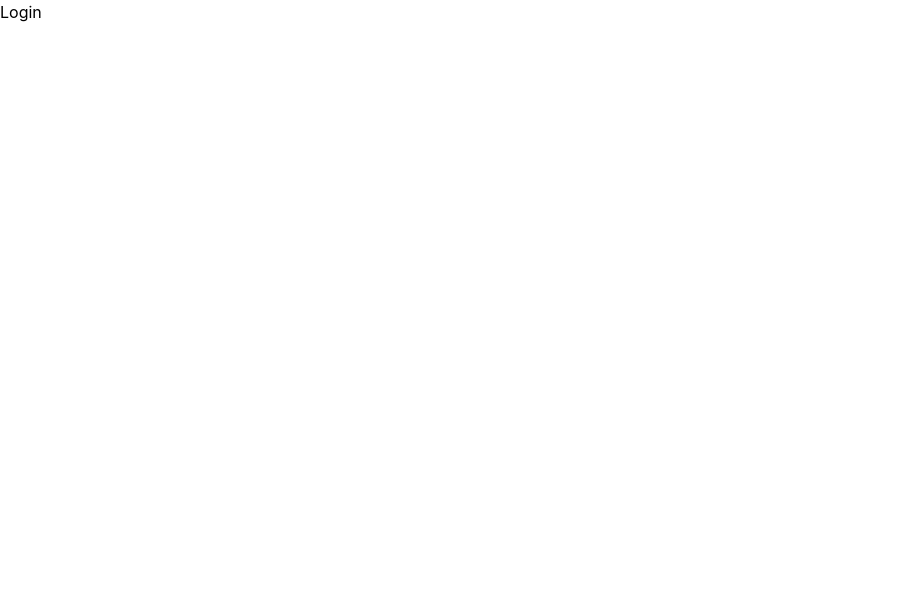
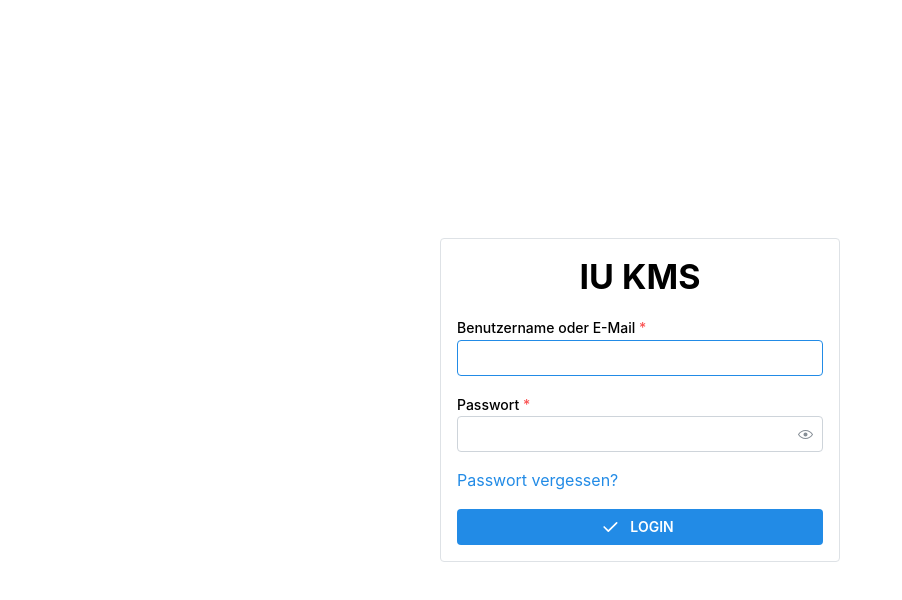
Before and after one commit to Daniel-Singer/iu-frontend, a React (Vite) app: page /login in a window 1280 px wide. Shown: the top 600 px of the page, without its empty margins (0-902 px from the left). Built offline with nearby package versions, Linux system fonts and the light colour scheme.

Commit message:
init commit login form

```diff
--- /dev/null
+++ b/src/components/buttons/SubmitButton.tsx
@@ -0,0 +1,23 @@
+import { Button, MantineColor } from '@mantine/core';
+import { IconCheck } from '@tabler/icons-react';
+
+interface IProps {
+  color?: MantineColor;
+  onClick?: () => void;
+  children: string;
+}
+
+const SubmitButton = ({ color = 'blue', onClick, children }: IProps) => {
+  return (
+    <Button
+      leftSection={<IconCheck size={20} />}
+      color={color}
+      onClick={onClick}
+      type="submit"
+    >
+      {children.toUpperCase()}
+    </Button>
+  );
+};
+
+export default SubmitButton;
--- /dev/null
+++ b/src/forms/login/LoginForm.tsx
@@ -0,0 +1,32 @@
+import {
+  Anchor,
+  Paper,
+  PasswordInput,
+  Stack,
+  TextInput,
+  Title,
+} from '@mantine/core';
+import SubmitButton from '../../components/buttons/SubmitButton';
+import { useEffect, useRef } from 'react';
+
+const LoginForm = () => {
+  const ref = useRef<HTMLInputElement | null>(null);
+  useEffect(() => {
+    ref.current?.focus();
+  }, []);
+  return (
+    <Paper p="md" w={400} withBorder>
+      <form>
+        <Stack>
+          <Title style={{ alignSelf: 'center' }}>IU KMS</Title>
+          <TextInput label="Benutzername oder E-Mail" withAsterisk ref={ref} />
+          <PasswordInput label="Passwort" withAsterisk />
+          <Anchor>Passwort vergessen?</Anchor>
+          <SubmitButton>login</SubmitButton>
+        </Stack>
+      </form>
+    </Paper>
+  );
+};
+
+export default LoginForm;
--- a/src/screens/LoginScreen.tsx
+++ b/src/screens/LoginScreen.tsx
@@ -1,7 +1,12 @@
-import { Box } from '@mantine/core';
+import { Center } from '@mantine/core';
+import LoginForm from '../forms/login/LoginForm';
 
 const LoginScreen = () => {
-  return <Box style={{ height: '100%', width: '100%' }}>Login</Box>;
+  return (
+    <Center style={{ height: '100%', width: '100%' }}>
+      <LoginForm />
+    </Center>
+  );
 };
 
 export default LoginScreen;
```
